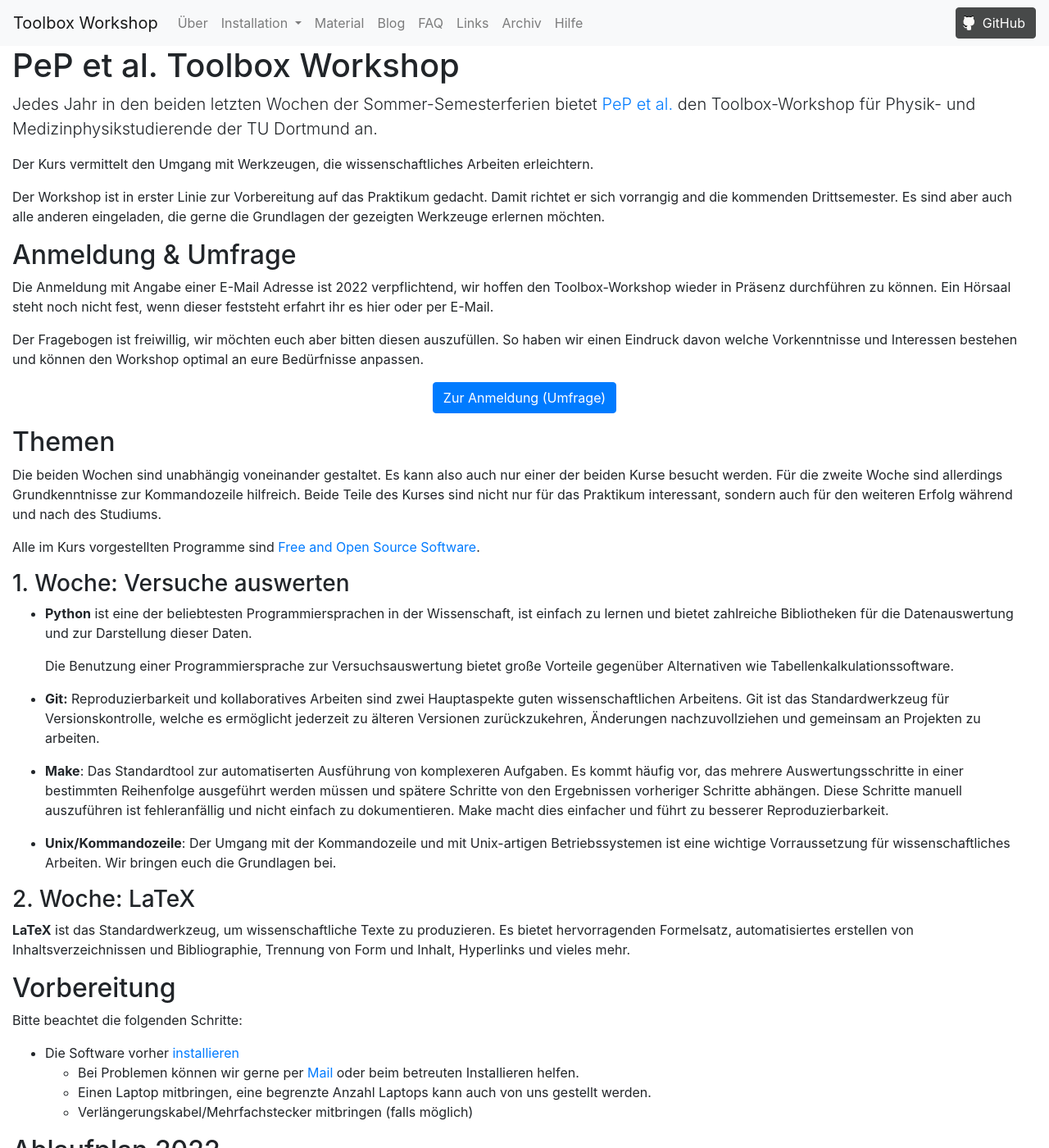
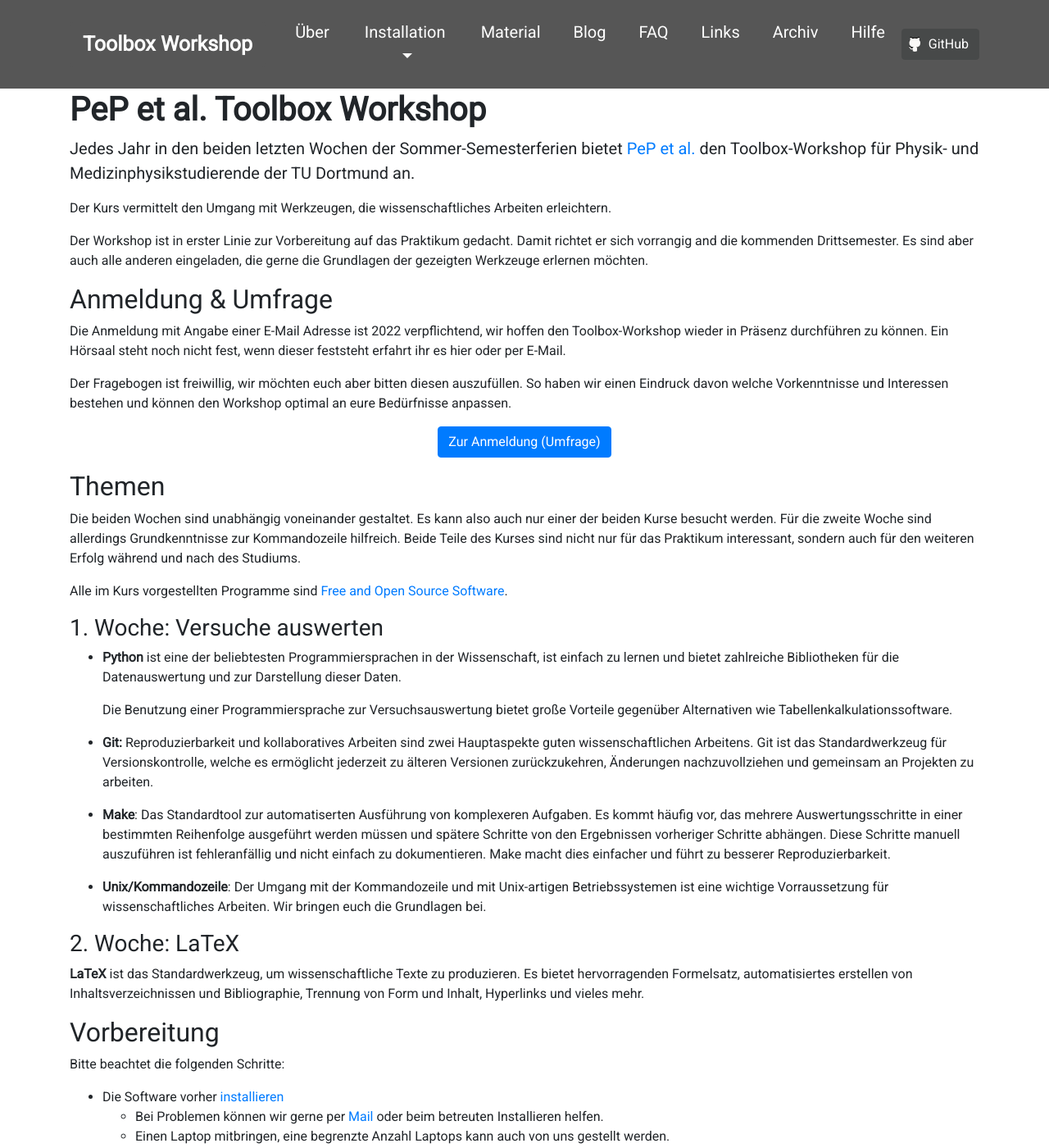
Before and after one commit to pep-dortmund/homepage-toolbox, a Jekyll site: the page built from index.md, in a window 1280 px wide and 1400 px high. Shown: the whole window at 82% size. Built offline with Jekyll 4.4.1, drawn with Linux system fonts in a browser that asks for light colours.

Commit message:
Change navbar to same design as Physikon homepage

```diff
--- a/_includes/head.html
+++ b/_includes/head.html
@@ -16,4 +16,6 @@
   <link rel="manifest" href="/manifest.json">
   <link rel="mask-icon" href="/safari-pinned-tab.svg" color="#5bbad5">
   <meta name="theme-color" content="#ffffff">
+
+  <link href="https://fonts.googleapis.com/css?family=Roboto" rel="stylesheet">
 </head>
--- a/_includes/header.html
+++ b/_includes/header.html
@@ -1,14 +1,22 @@
-<nav class="navbar navbar-expand-md navbar-light bg-light pep-navbar">
-  <a class="navbar-brand" href="/">Toolbox Workshop</a>
-  <button type="button" class="navbar-toggler" data-toggle="collapse" data-target="#pep-navbar-1">
-    <span class="navbar-toggler-icon"></span>
+<nav class="navbar navbar-expand-md bg-secondary fixed-top text-uppercase" id="mainNav">
+    <div class="container">
+        <a class="navbar-brand js-scroll-trigger text-uppercase bg-secondary text-white rounded" href="/">
+            Toolbox Workshop
+        </a>
+
+        <button class="navbar-toggler text-uppercase bg-primary text-white rounded" type="button" data-toggle="collapse"
+            data-target="#navbarResponsive" aria-controls="navbarResponsive" aria-expanded="false"
+            aria-label="Toggle navigation">
+            <i class="fas fa-bars"></i>
         </button>
-    <div class="collapse navbar-collapse" id="pep-navbar-1">
-      <ul class="navbar-nav mr-auto">
+        <div class="collapse navbar-collapse" id="navbarResponsive">
+
+            <ul class="navbar-nav ml-auto">
                 {% for navlink in site.data.navigation %}
                 {% if navlink.submenu %}
-          <li class="nav-item dropdown">
-            <a class="nav-link dropdown-toggle" href="#" id="installDropdown" role="button" data-toggle="dropdown">
+                <li class="nav-item mx-1 mx-lg-1 dropdown">
+                    <a class="nav-link py-3 px-0 px-lg-3 rounded js-scroll-trigger text-center dropdown-toggle" href="#"
+                        id="installDropdown" role="button" data-toggle="dropdown">
                         {{navlink.title}}
                     </a>
                     <div class="dropdown-menu">
@@ -20,13 +28,15 @@
                     </div>
                 </li>
                 {% else %}
-          <li class="nav-item {% if page.url == navlink.link %} active {% endif %}" >
-            <a class="nav-link" href="{{ navlink.link }}">{{ navlink.title }}</a>
+                <li class="nav-item mx-1 mx-lg-1 {% if page.url == navlink.link %} active {% endif %}">
+                    <a class="nav-link py-3 px-0 px-lg-3 rounded js-scroll-trigger text-center"
+                        href="{{ navlink.link }}">{{ navlink.title }}</a>
                 </li>
                 {% endif %}
                 {% endfor %}
             </ul>
-      <a href="https://github.com/pep-dortmund/toolbox-workshop" class="btn btn-default navbar-btn pull-right github">GitHub</a>
+            <a href="https://github.com/pep-dortmund/toolbox-workshop"
+                class="btn btn-default navbar-btn pull-right github">GitHub</a>
         </div>
     </div>
 </nav>
--- a/css/custom.css
+++ b/css/custom.css
@@ -1,7 +1,117 @@
-.container {
+/* .container {
   width: auto;
   max-width: 80rem;
   padding: 0 15px;
+} */
+
+html {
+  font-size: 1rem;
+  }
+
+@include media-breakpoint-up(sm) {
+  html {
+  font-size: 1.2rem;
+  }
+  }
+
+@include media-breakpoint-up(md) {
+html {
+font-size: 1.4rem;
+}
+}
+
+body {
+  background-color: var(--body-bg);
+  padding-top: 110px;
+  font-family: Roboto !important;
+  font-weight: 400;
+  }
+
+.text-uppercase {
+  text-transform: none !important;
+  }
+
+.lead {
+font-weight: 320;
+}
+
+h1 {
+  font-weight: 600;
+  }
+
+.h2-fontsize {
+font-size: 2.7rem !important;
+}
+
+.p-fontsize {
+font-size: 20px !important;
+}
+
+:root {
+  --pep-gray: #565656;
+  --pep-blue: #5b8fcb;
+  --pep-green: #2CCCA0;
+  --pep-yellow: #FFB137;
+  --light-gray: #7C7C7C;
+  --maincolor: var(--pep-yellow);
+  --body-bg: #f1f0f0;
+  --body-bg: white;
+  }
+
+.yellow {
+  color: var(--pep-yellow);
+  }
+
+.gray {
+color: var(--pep-gray);
+}
+
+.text-primary {
+  color: var(--pep-yellow) !important;
+  }
+
+.text-secondary {
+color: var(--pep-gray) !important;
+}
+
+.bg-primary {
+background-color: var(--pep-yellow) !important;
+}
+
+.bg-secondary {
+background-color: var(--pep-gray) !important;
+}
+
+a.bg-secondary:hover, a.bg-secondary:focus,
+button.bg-secondary:hover,
+button.bg-secondary:focus {
+background-color: var(--pep-gray) !important;
+}
+
+.navbar-brand:not(.nohover) {
+  display: inline-block;
+  padding: 0.5rem 1rem;
+  margin-right: 1rem;
+  font-size: 25px;
+  line-height: inherit;
+  white-space: nowrap;
+  text-decoration: none;
+  color: white;
+  font-family: Roboto !important;
+  font-weight: 600;
+  }
+
+.nav-link {
+display: block;
+padding: 0.5rem 1rem;
+text-align: right;
+font-size: 20px;
+color: white !important;
+}
+
+.nav-link:hover {
+opacity: 1;
+color: var(--pep-yellow) !important;
 }
 
 .github {
@@ -20,18 +130,6 @@
   border-color:     #333;
 }
 
-.pep-navbar {
-  background-color: #eee;
-}
-
-.navbar-default .navbar-nav>.active>a {
-  background-color: #d5d5d5;
-}
-.navbar-default .navbar-nav>.active>a:hover {
-  background-color: #d5d5d5;
-}
-
-
 .post + .post {
   margin-top: 20px;
 }
@@ -49,3 +147,8 @@ pre.highlight {
  	max-width: 100%;
 	max-height: 400px;
 }
+
+.info-hover:hover {
+  transition: all ease 0.25s;
+  font-size: 34px;
+  }
```
Lines whose indentation alone changed are shown as unchanged.
